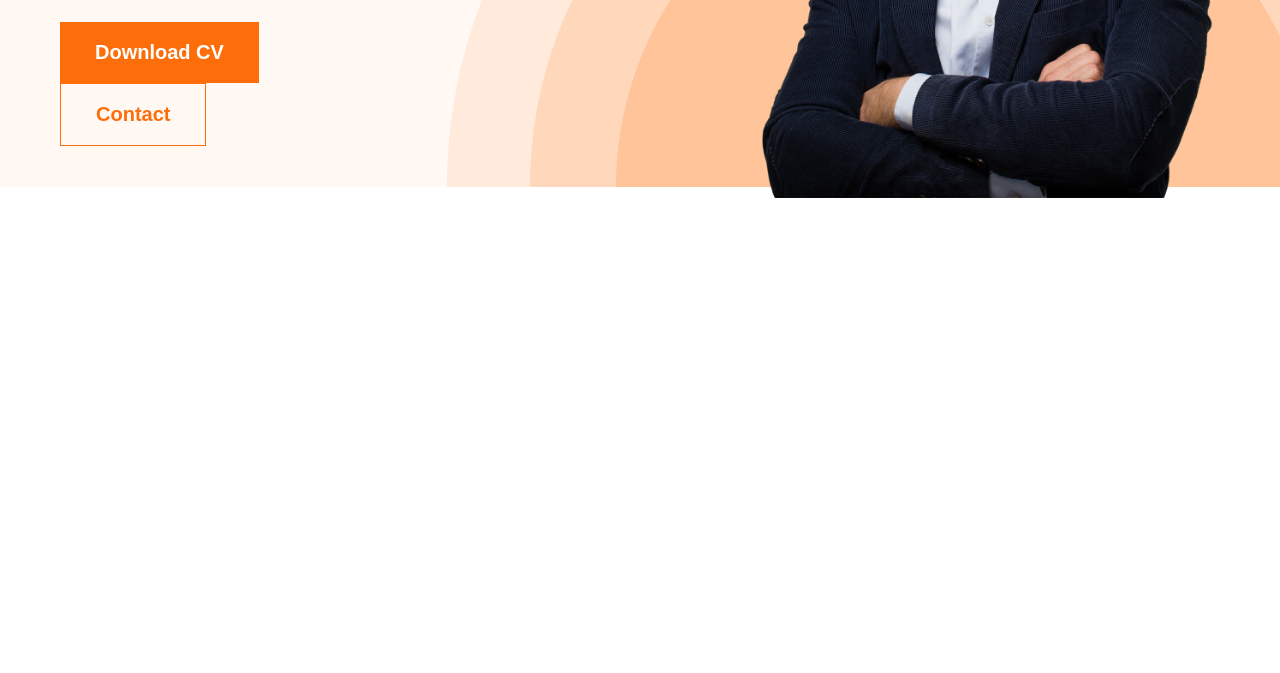
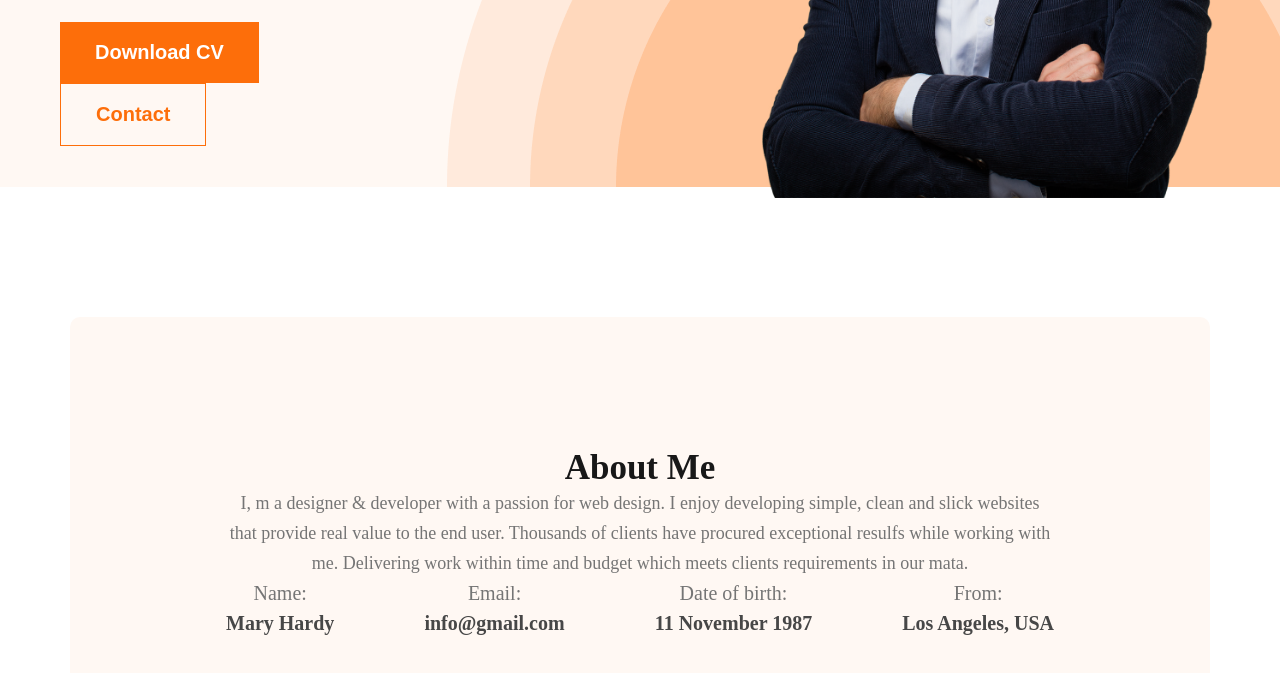
Before and after one commit to jobaer6768/personal-portfolio-website-1, a plain HTML site: page index.html in a window 1280 px wide. Shown: the part 487-1160 px from the top of the page. Before the commit the page ends 800 px from the top, so only its background shows below. Drawn offline with Linux system fonts and the light colour scheme.

Commit message:
completed about section

```diff
--- a/index.html
+++ b/index.html
@@ -51,7 +51,37 @@
     </section>
 
   </header>
-  <main></main>
+  <main>
+
+    <!-- About me section -->
+    <section>
+      <div class="about-container">
+        <h2 class="about-title">About Me</h2>
+        <p class="about-description">
+          I, m a designer & developer with a passion for web design. I enjoy developing simple, clean and slick websites that provide real value to the end user. Thousands of clients have procured exceptional resulfs while working with me. Delivering work within time and budget which meets clients requirements in our mata.
+        </p>
+        <div class="about-info-container">
+          <div class="about-info">
+            <p class="info-title">Name:</p>
+            <p class="info-description">Mary Hardy</p>
+          </div>
+          <div class="about-info">
+            <p class="info-title">Email:</p>
+            <p class="info-description">info@gmail.com</p>
+          </div>
+          <div class="about-info">
+            <p class="info-title">Date of birth:</p>
+            <p class="info-description">11 November 1987</p>
+          </div>
+          <div class="about-info">
+            <p class="info-title">From:</p>
+            <p class="info-description">Los Angeles, USA</p>
+          </div>
+        </div>
+      </div>
+    </section>
+
+  </main>
   <footer></footer>
 
 </body>
--- a/styles/styles.css
+++ b/styles/styles.css
@@ -103,3 +103,52 @@ ul{
   padding-bottom: 0px;
   margin-bottom: -15px;
 }
+
+main{
+  margin: 130px auto;
+  width: 1140px;
+  height: 550px;
+  border-radius: 10px;
+  background: #FFF8F3;
+}
+
+.about-container{
+  padding: 131px 156px;
+}
+
+.about-title{
+  color: #181818;
+  text-align: center;
+  font-size: 35px;
+  font-weight: 700;
+}
+
+.about-description{
+  color: var(--dark-03, #757575);
+  text-align: center;
+  font-size: 18px;
+  font-weight: 400;
+  line-height: 30px;
+}
+
+.about-info-container{
+  display: flex;
+  justify-content: space-between;
+}
+
+.about-info{
+  color: #757575;
+  text-align: center;
+  font-size: 20px;
+  font-weight: 400;
+  line-height: 30px;
+}
+
+.info-title{
+  color: #757575;
+}
+
+.info-description{
+  color: #474747;
+  font-weight: bold;
+}
```
